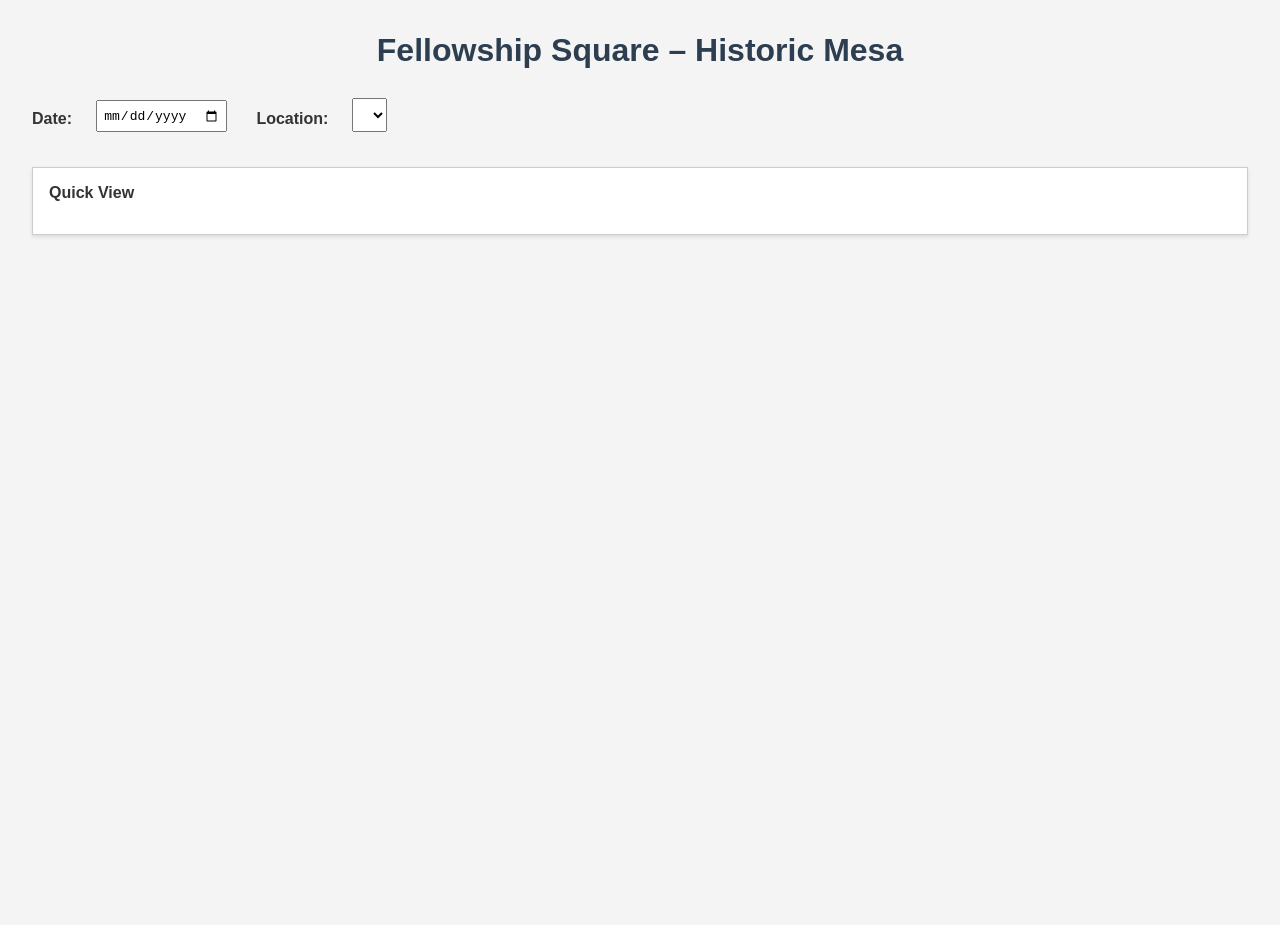
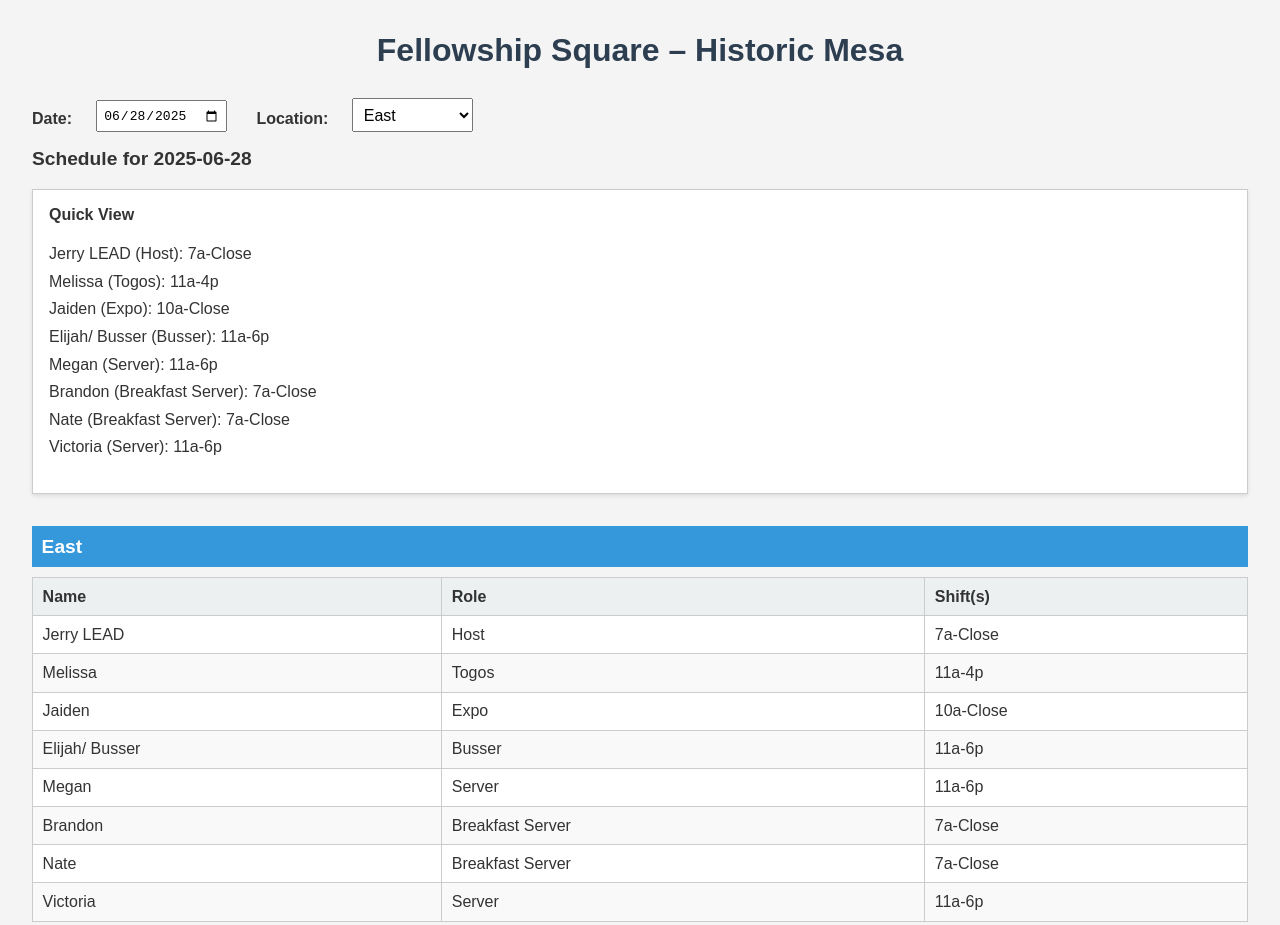
Before and after one commit to HMDineSched/hmdinesched.github.io, a plain HTML site: page fetch.html in a window 1280 px wide. Shown: the top 925 px of the page. Before the commit the page ends 800 px from the top, so only its background shows below. Drawn offline with Linux system fonts and the light colour scheme.

Commit message:
Update fetch.html

```diff
--- a/fetch.html
+++ b/fetch.html
@@ -99,46 +99,49 @@
   <script>
   let scheduleData = [];
 
-  fetch('schedule.json')
-    .then(response => response.json())
-    .then(data => {
-      scheduleData = data;
-      initControls();
-      generateSchedule();
-    })
-    .catch(err => console.error('Error loading schedule.json:', err));
-</script>
+  /**
+   * Initializes the date and location selection controls based on the fetched schedule data.
+   */
+  function initControls() {
+    const datePicker = document.getElementById("date-picker");
+    const locationSelect = document.getElementById("location-select");
 
-  <script>
-let scheduleData = [];
-
-function initControls() {
+    // Populate Date Picker
     const allDates = [...new Set(scheduleData.map(item => item.date))].sort();
-
-  const datePicker = document.getElementById("date-picker");
-  const today = new Date().toISOString().split("T")[0];
-  datePicker.innerHTML = "";
+    datePicker.innerHTML = ""; // Clear existing options
     allDates.forEach(date => {
       const option = document.createElement("option");
       option.value = date;
       option.textContent = date;
       datePicker.appendChild(option);
     });
+
+    // Set default date to today if available, otherwise the first date
+    const today = new Date().toISOString().split("T")[0];
     datePicker.value = allDates.includes(today) ? today : allDates[0];
     datePicker.addEventListener("change", generateSchedule);
 
-  const locationSelect = document.getElementById("location-select");
+    // Populate Location Select
     const locationSet = new Set(scheduleData.map(item => item.location));
-  locationSelect.innerHTML = "";
+    locationSelect.innerHTML = ""; // Clear existing options
     locationSet.forEach(loc => {
       const option = document.createElement("option");
       option.value = loc;
       option.textContent = loc;
       locationSelect.appendChild(option);
     });
+    // Set default location if needed, otherwise the first one
+    if (locationSet.size > 0) {
+        locationSelect.value = Array.from(locationSet)[0];
+    }
     locationSelect.addEventListener("change", generateSchedule);
   }
 
+  /**
+   * Groups schedule data by location for a given date.
+   * @param {string} date - The date to filter the schedule by (e.g., "YYYY-MM-DD").
+   * @returns {Object} An object where keys are locations and values are arrays of staff details.
+   */
   function getGroupedScheduleFor(date) {
     const grouped = {};
     scheduleData
@@ -146,42 +149,59 @@
       .forEach(({ name, role, time, location }) => {
         if (!grouped[location]) grouped[location] = [];
 
+        // Check if this name/role combination already exists for this location
         let existing = grouped[location].find(entry => entry.name === name && entry.role === role);
         if (!existing) {
           existing = { name, role, shifts: [] };
           grouped[location].push(existing);
         }
-      existing.shifts.push(time);
+        existing.shifts.push(time); // Add the time to their shifts
       });
     return grouped;
   }
 
+  /**
+   * Generates and displays the schedule based on the selected date and location.
+   */
   function generateSchedule() {
     const datePicker = document.getElementById("date-picker");
     const locationSelect = document.getElementById("location-select");
     const selectedDate = datePicker.value;
     const selectedLocation = locationSelect.value;
-  const data = getGroupedScheduleFor(selectedDate);
+    const groupedData = getGroupedScheduleFor(selectedDate); // Use groupedData for all tables
 
     const weekLabel = document.getElementById("week-label");
     const quickViewList = document.getElementById("quick-view-list");
     const tablesContainer = document.getElementById("tables-container");
 
     weekLabel.textContent = `Schedule for ${selectedDate}`;
-  quickViewList.innerHTML = "";
-  tablesContainer.innerHTML = "";
+    quickViewList.innerHTML = ""; // Clear previous quick view
+    tablesContainer.innerHTML = ""; // Clear previous tables
 
-  if (data[selectedLocation] && data[selectedLocation].length > 0) {
-    data[selectedLocation].forEach(({ name, role, shifts }) => {
+    // Populate Quick View for the Selected Location
+    if (groupedData[selectedLocation] && groupedData[selectedLocation].length > 0) {
+      groupedData[selectedLocation].forEach(({ name, role, shifts }) => {
         const li = document.createElement("li");
         li.textContent = `${name} (${role}): ${shifts.join(", ")}`;
         quickViewList.appendChild(li);
       });
     } else {
-    quickViewList.innerHTML = "<li>No shifts for selected location</li>";
+      quickViewList.innerHTML = "<li>No shifts for the selected location on this date.</li>";
     }
 
-  Object.entries(data).forEach(([location, staffList]) => {
+    // Generate Tables for All Locations on the Selected Date
+    // Sort locations alphabetically for consistent display
+    const sortedLocations = Object.keys(groupedData).sort();
+
+    if (sortedLocations.length === 0) {
+        tablesContainer.innerHTML = "<p>No schedule data available for the selected date.</p>";
+        return;
+    }
+
+    sortedLocations.forEach(location => {
+      const staffList = groupedData[location];
+      if (staffList.length === 0) return; // Skip if no staff for this location on this date
+
       const table = document.createElement("table");
 
       const caption = document.createElement("caption");
@@ -202,15 +222,28 @@
     });
   }
 
-// Main load
+  // Initial data fetch and setup when the page loads
+  document.addEventListener('DOMContentLoaded', () => {
     fetch('schedule.json')
-  .then(response => response.json())
+      .then(response => {
+        if (!response.ok) {
+          throw new Error(`HTTP error! status: ${response.status}`);
+        }
+        return response.json();
+      })
       .then(data => {
         scheduleData = data;
         initControls();
         generateSchedule();
       })
-  .catch(err => console.error('Error loading schedule.json:', err));
+      .catch(err => {
+        console.error('Error loading or parsing schedule.json:', err);
+        document.getElementById("tables-container").innerHTML = `<p style="color: red;">Failed to load schedule data. Please check the console for errors.</p>`;
+        document.getElementById("quick-view-list").innerHTML = `<li>Failed to load schedule.</li>`;
+        document.getElementById("week-label").textContent = `Error loading schedule`;
+      });
+  });
 </script>
+
 </body>
 </html>
```
Lines whose indentation alone changed are shown as unchanged.
